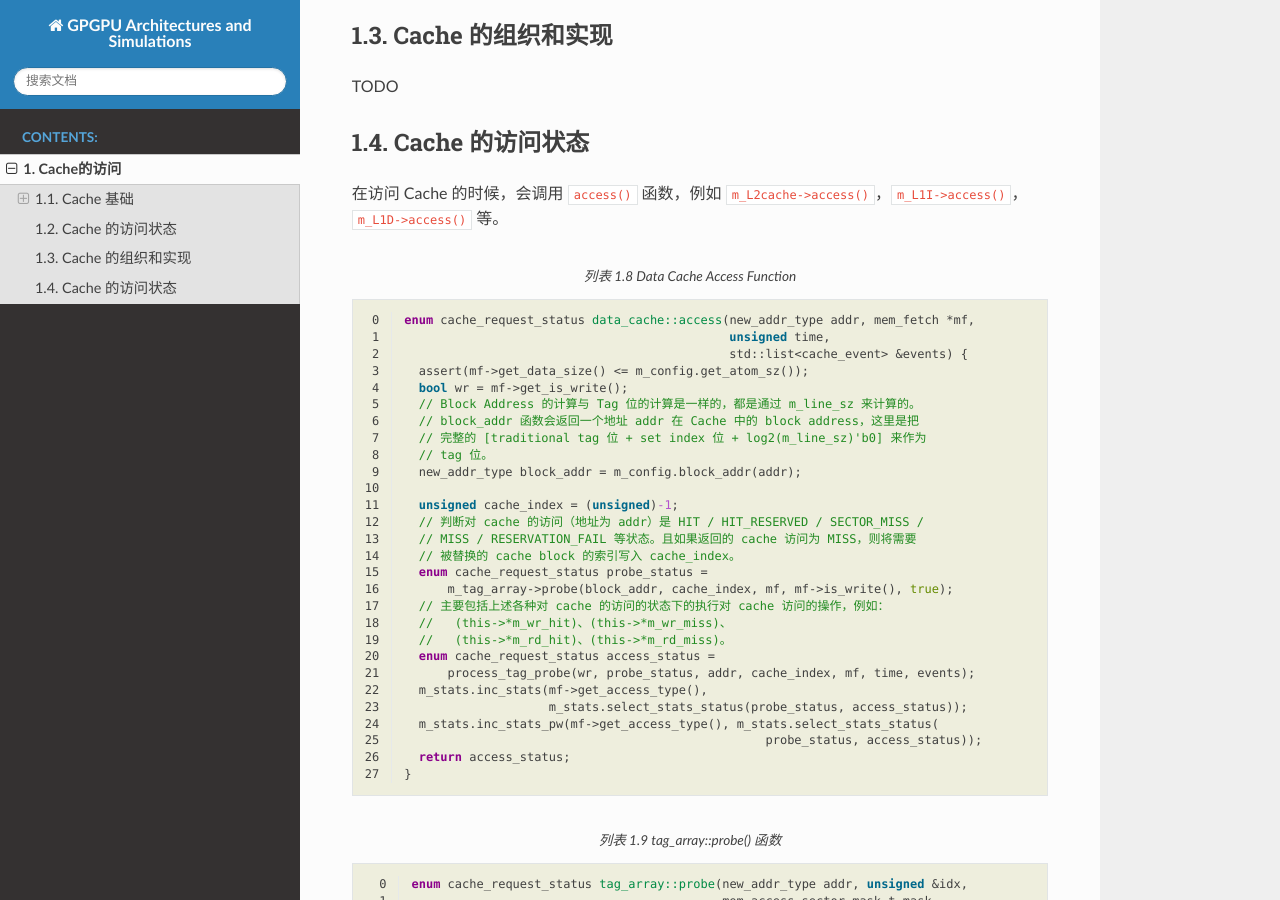
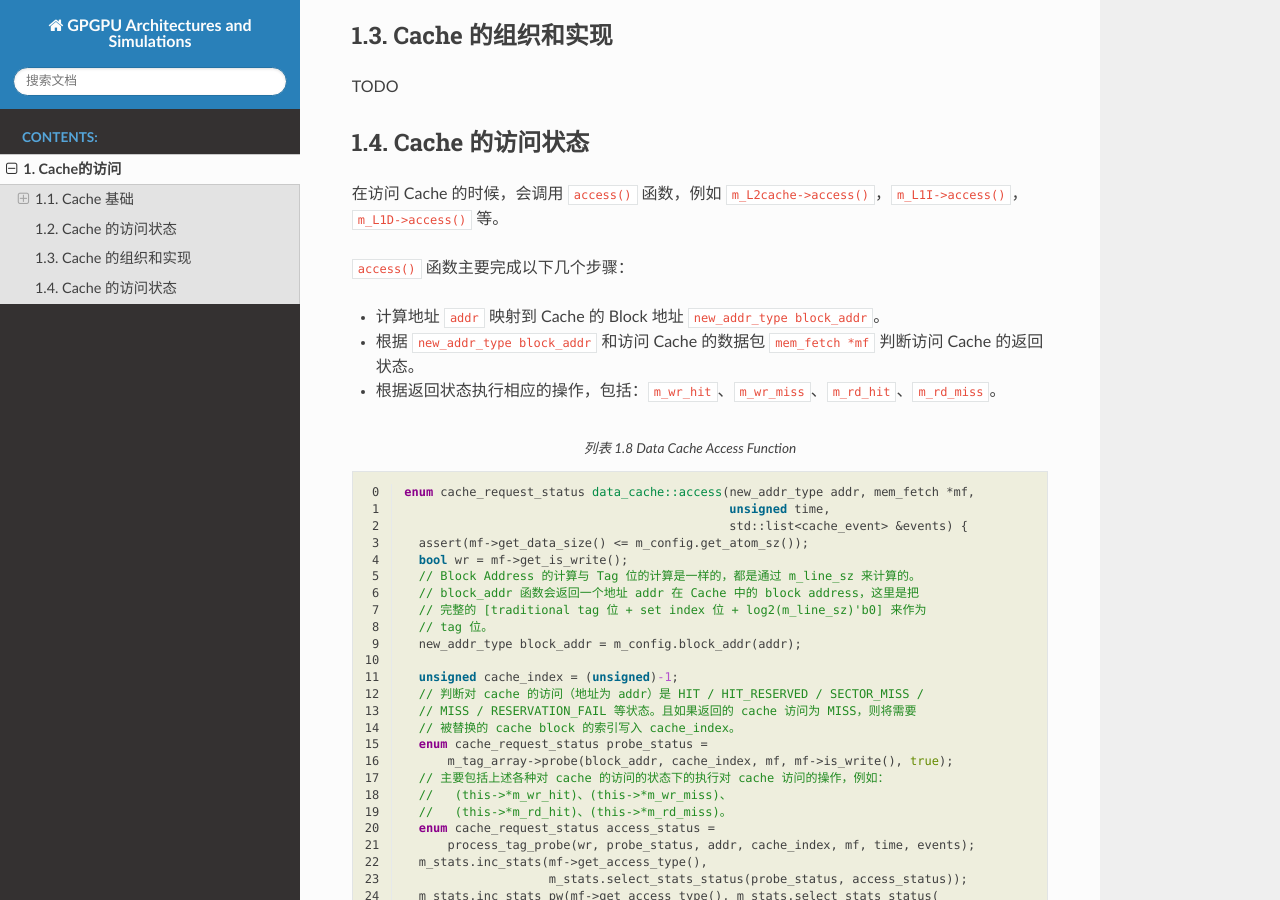
Before and after one commit to masa-laboratory/GPGPUArchSim, a Sphinx documentation site: the page built from source/Cache/cache-access.rst, in a window 1280 px wide and 900 px high, scrolled down 5376 px. Built offline with Sphinx 7.4.7 and the Read the Docs theme 2.0.0, drawn with Linux system fonts in a browser that asks for light colours; formulas are drawn with MathJax 3.

Commit message:
Update Cache

```diff
--- a/source/Cache/cache-access.rst
+++ b/source/Cache/cache-access.rst
@@ -272,6 +272,12 @@ Cache 的访问状态
 ------------------------
 
 在访问 Cache 的时候，会调用 ``access()`` 函数，例如 ``m_L2cache->access()``，``m_L1I->access()``，``m_L1D->access()`` 等。
+
+``access()`` 函数主要完成以下几个步骤：
+
+- 计算地址 ``addr`` 映射到 Cache 的 Block 地址 ``new_addr_type block_addr``。
+- 根据 ``new_addr_type block_addr`` 和访问 Cache 的数据包 ``mem_fetch *mf`` 判断访问 Cache 的返回状态。
+- 根据返回状态执行相应的操作，包括：``m_wr_hit``、``m_wr_miss``、``m_rd_hit``、``m_rd_miss``。
 
 .. code-block:: c
   :lineno-start: 0
```
